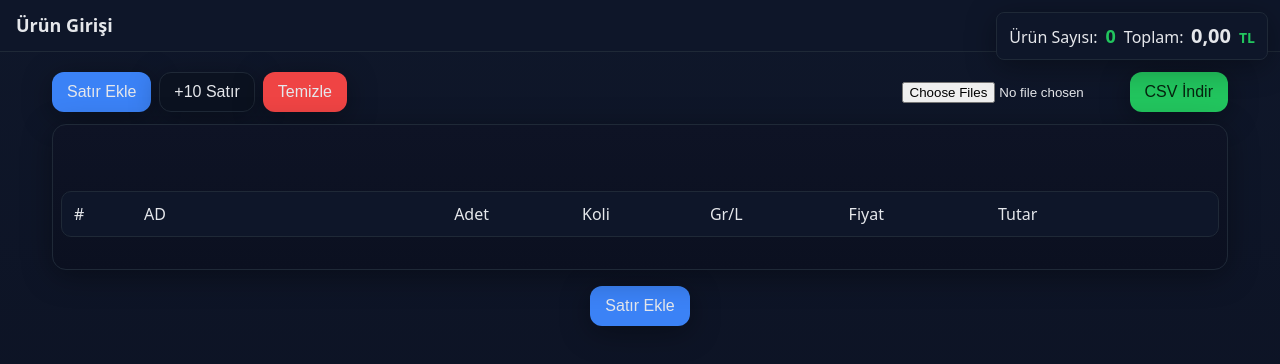
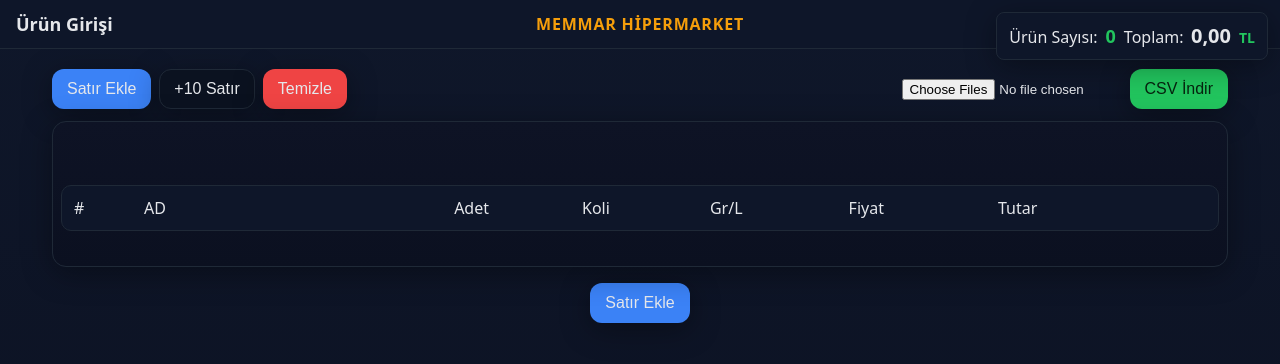
Before and after one commit to mehmetarsay/quantity-price-app-v2, a plain HTML site: page index.html in a window 1280 px wide. Both pictures are taken after a click on the button "Temizle". Drawn offline with Linux system fonts and the light colour scheme.

Commit message:
Ürün girişi sayfasına "MEMMAR HİPERMARKET" markası eklendi. Ayrıca, başlık düzenlemeleri yapılarak stil güncellemeleri gerçekleştirildi. Kullanıcı verileri silinmeden önce onay isteği eklendi ve sayfa yenilenirken veri kaybını önlemek için uyarı mekanizması oluşturuldu.

```diff
--- a/index.html
+++ b/index.html
@@ -9,6 +9,7 @@
 <body>
   <header class="app-header" id="appHeader">
     <h1>Ürün Girişi</h1>
+    <div class="brand-center">MEMMAR HİPERMARKET</div>
   </header>
 
   <!-- Fixed Totals -->
--- a/src/main.js
+++ b/src/main.js
@@ -1,6 +1,6 @@
 import { toCSV, parseCSV } from './csv.js';
 import { save, load } from './state.js';
-import { addRow, addRowsBulk, clearAll, collectRows, updateGrandTotal, updateProductCount, updateRowNumbers, moveEmptyRowsToBottom } from './dom.js';
+import { addRow, addRowsBulk, clearAll, collectRows, updateGrandTotal, updateProductCount, updateRowNumbers, moveEmptyRowsToBottom, getInputs } from './dom.js';
 
 const addRowBtn = document.getElementById('addRowBtn');
 const add10Btn = document.getElementById('add10Btn');
@@ -35,9 +35,24 @@ updateStickyOffsets();
 addRowBtn.addEventListener('click', ()=> { addRow(); persist(); });
 addRowBottom.addEventListener('click', ()=> { addRow(); persist(); });
 add10Btn.addEventListener('click', ()=> { for(let i=0;i<10;i++) addRow(); persist(); });
-clearBtn.addEventListener('click', ()=> { clearAll(); persist(); });
+clearBtn.addEventListener('click', ()=> {
+  if(hasUserData()){
+    const ok = confirm('Mevcut veriler silinecek. Emin misiniz?');
+    if(!ok) return;
+  }
+  clearAll();
+  persist();
+});
 downloadBtn.addEventListener('click', ()=> downloadCSV());
 fileInput.addEventListener('change', importCSV);
+
+// Sayfadan ayrılırken/yenilerken veri varsa uyar
+window.addEventListener('beforeunload', (e)=>{
+  if(hasUserData()){
+    e.preventDefault();
+    e.returnValue = '';
+  }
+});
 
 // Auto-save on changes
 const observer = new MutationObserver(()=> persist());
@@ -45,6 +60,20 @@ observer.observe(document.getElementById('rows'), { childList:true, subtree:true
 
 function persist(){
   save(collectRows());
+}
+
+function hasUserData(){
+  const rows = document.querySelectorAll('#rows .row');
+  for(const row of rows){
+    const i = getInputs(row);
+    const hasData = (i.ad?.value||'').trim() ||
+                    (i.adet?.value||'').trim() ||
+                    (i.koli?.value||'').trim() ||
+                    (i.grl?.value||'').trim() ||
+                    (i.fiyat?.value||'').trim();
+    if(hasData) return true;
+  }
+  return false;
 }
 
 function downloadCSV(){
--- a/style.css
+++ b/style.css
@@ -23,13 +23,19 @@ body{
 }
 .app-header{
   position:sticky; top:0; z-index:20;
-  display:flex; align-items:center; justify-content:space-between;
+  display:flex; align-items:center; justify-content:center;
   padding:12px 16px;
   background:rgba(15,23,42,0.92);
   backdrop-filter: blur(8px);
   border-bottom:1px solid var(--border);
 }
-.app-header h1{margin:0; font-size:18px}
+.app-header h1{margin:0; font-size:18px; position:absolute; left:16px}
+.app-header .brand-center{
+  font-weight:800;
+  letter-spacing:0.8px;
+  color:#f59e0b; /* amber-500 */
+  text-align:center;
+}
 .app-header .totals{display:flex; gap:8px; align-items:baseline}
 #grandTotal{font-size:20px}
 #productCount{font-size:18px; color:var(--accent)}
```
